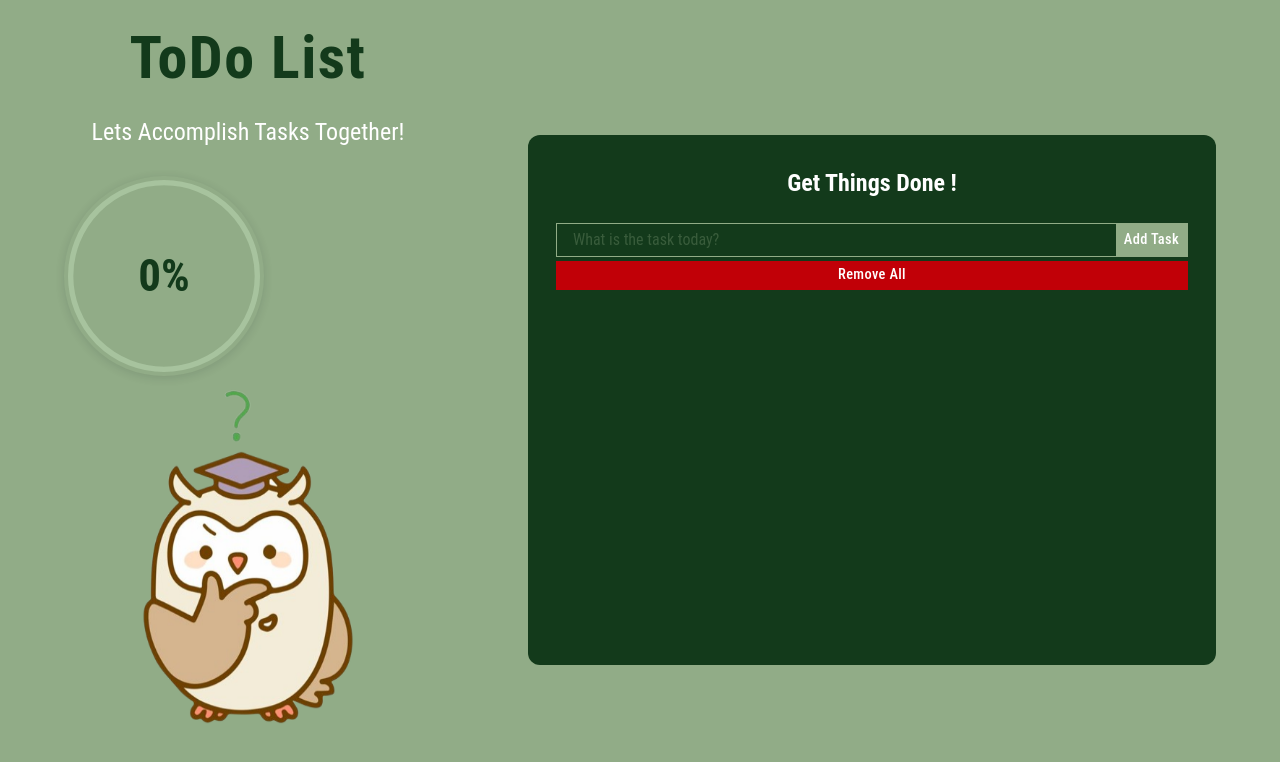
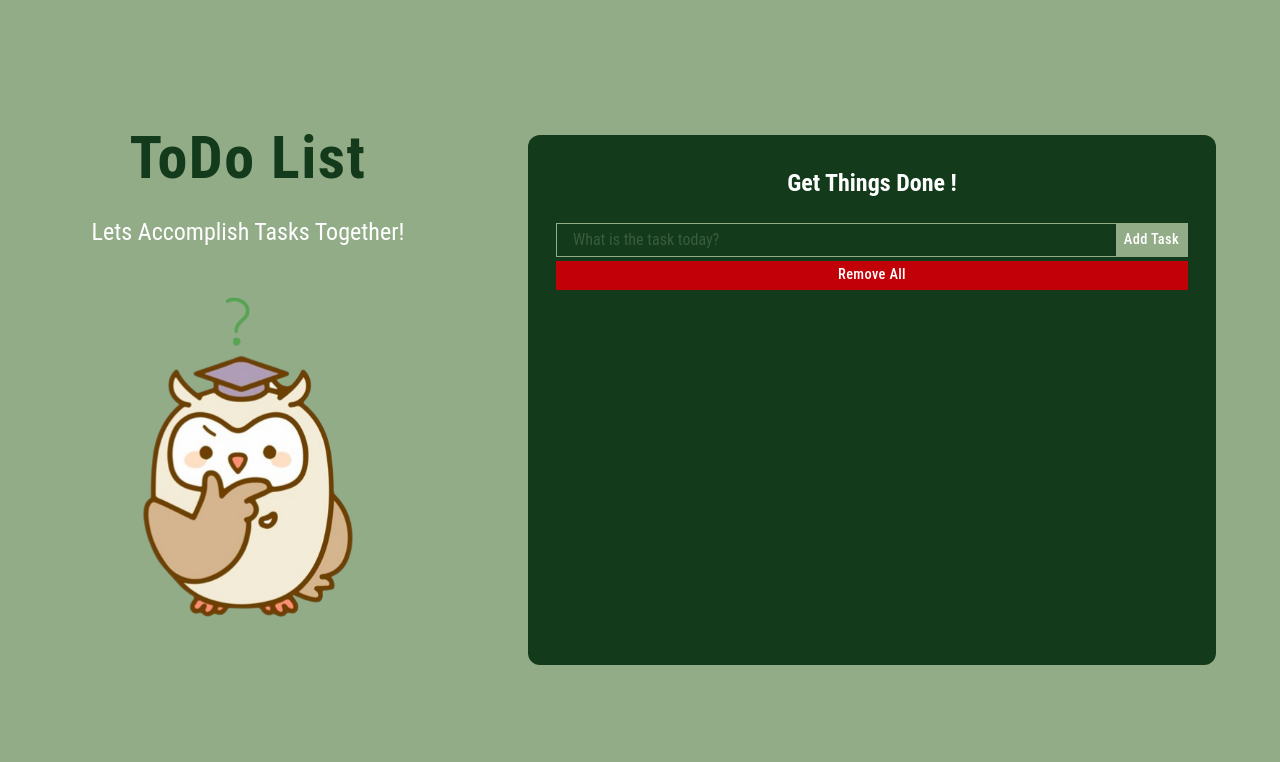
Before and after one commit to mahziarnb/todo-list-v2-react, a React (Vite) app: page / in a window 1280 px wide. Shown: the top 762 px of the page. Built offline with nearby package versions, Linux system fonts and the light colour scheme.

Commit message:
refactor & feat : Cleaning up the CSS progress bar structure & add animation 3d

```diff
--- a/src/index.css
+++ b/src/index.css
@@ -18,11 +18,10 @@ body{
     display: flex;
     justify-content: center;
     align-items: center;
+    font-family: "Roboto Condensed", sans-serif;
+
 }
 
-body{
-    font-family: "Roboto Condensed", sans-serif;
-}
 
 .flex-center{
     justify-content: center;
@@ -91,7 +90,8 @@ body{
 
 /* animation */
 
-.owl {
+.owl ,
+.progress {
     animation: owlFloat 3s ease-in-out infinite;
 }
 
@@ -108,44 +108,3 @@ body{
         transform: translateY(0);
     }
 }
-
-/* test */
-.container{
-    width: 200px;
-    height: 200px;
-    position: relative;
-    border-radius: 50%;
-    box-shadow: 0 2px 10px rgba(30, 45, 40, 0.14);
-}
-
-.container svg {
-    width: 100%;
-    height: 100%;
-    transform: rotate(-90deg);
-}
-
-.outer ,
-.inner{
-    fill: none;
-    stroke-width: 4;
-}
-
-.outer{
-    stroke:#aec9a5cb ;
-}
-/* .inner{
-    stroke: #133A1B;
-    stroke-dasharray: 439.6;
-    stroke-dashoffset: 60;
-} */
-
-.num{
-    position: absolute;
-    inset: 0;
-    display: flex;
-    justify-content: center;
-    align-items: center;
-    font-weight: 700;
-    color: #133A1B;
-    font-size: 45px;
-}
--- a/src/main-components/Progress.jsx
+++ b/src/main-components/Progress.jsx
@@ -1,26 +1,19 @@
 
-export default function Progress({progressPercent , hiddenPercent}) {
+export default function Progress({ progressPercent, hiddenPercent }) {
 
-    return(
-        <div className="container">
+    return (
+        <div className="container relative progress w-[200px] h-[200px] relative rounded-full shadow-[0_2px_10px_rgba(30,45,40,0.14)]">
 
-            <svg viewBox="0 0 150 150">
+            <svg className="w-full h-full rotate-[-90deg]" viewBox="0 0 150 150">
 
-                <circle className="outer" cx="75" cy="75" r="70"></circle>
+                <circle className="outer stroke-[#aec9a5cb] fill-none stroke-4" cx="75" cy="75" r="70" />
 
-                <circle id="inner" className="inner" style={{stroke: '#133A1B',
-                    'stroke-dasharray': 439.6,
-                    'stroke-dashoffset': hiddenPercent
-                    }}
-                    cx="75" cy="75" r="70">
-                </circle>
+                <circle className="inner fill-none stroke-4 stroke-shade" style={{strokeDasharray: 439.6, strokeDashoffset: hiddenPercent }} cx="75" cy="75" r="70" />
 
             </svg>
 
-            <div id="num" className="num">
-                {progressPercent}
-            </div>
+            <div className="num absolute inset-0 flex justify-center items-center font-[700] text-shade text-[45px] "> {progressPercent}</div>
 
         </div>
     )
-}
+    }
--- a/src/main-components/TodoIntro.jsx
+++ b/src/main-components/TodoIntro.jsx
@@ -1,35 +1,42 @@
+import { useState } from "react"
 import Owl from "../assets/images/Owl.png"
 import Progress from "./Progress"
-export default function TodoIntro ({tasks}) {
+export default function TodoIntro({ tasks }) { const passedTasks = tasks.filter(task => task.isChecked === true )
 
-    const passedTasks = tasks.filter(task =>
-        task.isChecked === true
-    )
-    console.log(passedTasks)
-    const passedTasksPercent = `${Math.floor((passedTasks.length / (tasks.length === 0 ? 1 : tasks.length)) * 100) }%`
-    const hiddenPercent = 439.6 - ( passedTasks.length / (tasks.length === 0 ? 1 : tasks.length) ) * 439.6
-    console.log(hiddenPercent)
+const totalTasks = tasks.length === 0 ? 1 : tasks.length
 
+const passedTasksPercent = `${Math.floor( (passedTasks.length / totalTasks) * 100 )}%`
 
+const hiddenPercent = 439.6 - (passedTasks.length / totalTasks) * 439.6
 
+const [showProgress, setShowProgress] = useState(false)
 
-    return(
-            <section className="flex justify-center flex-col pb-7">
+    return (
+        <section className="flex justify-center flex-col pb-7">
 
+            <h1 className="font-black text-5xl min-[335px]:text-6xl text-shade tracking-wide text-center"> ToDo List </h1>
 
-                <h1 className="font-black text-5xl min-[335px]:text-6xl text-shade tracking-wide text-center">ToDo List</h1>
+            <p className="text-lg min-[320px]:text-xl min-[335px]:text-2xl text-light py-7 text-center"> Lets Accomplish Tasks Together! </p>
 
-                <p className="text-lg min-[320px]:text-xl min-[335px]:text-2xl text-light py-7 text-center ">Lets Accomplish Tasks Together!</p>
+            <div className="w-full flex justify-center [perspective:1000px] cursor-pointer" onClick={() => setShowProgress(!showProgress)} >
 
-                <Progress progressPercent={passedTasksPercent} hiddenPercent={hiddenPercent} />
+                <div className={` relative size-[23rem] [backface-visibility:hidden] transition-transform duration-700 [transform-style:preserve-3d] ${showProgress ? "[transform:rotateY(180deg)]" : ""} `} >
 
-                <div className="image w-full">
-                    <div className="size-[23rem]">
-                        <img src={Owl} className="owl w-full h-full" alt="owl image"/>
+                    <div className=" absolute inset-0 [backface-visibility:hidden] ">
+
+                        <img src={Owl} className="owl w-full h-full object-contain" alt="owl image" />
+
                     </div>
+
+                    <div className="absolute inset-0 flex items-center justify-center [backface-visibility:hidden] [transform:rotateY(180deg)] ">
+
+                        <Progress progressPercent={passedTasksPercent} hiddenPercent={hiddenPercent} />
+
+                    </div>
+
                 </div>
 
+            </div>
 
-            </section>
-    )
-}
+        </section>
+    )}
```
